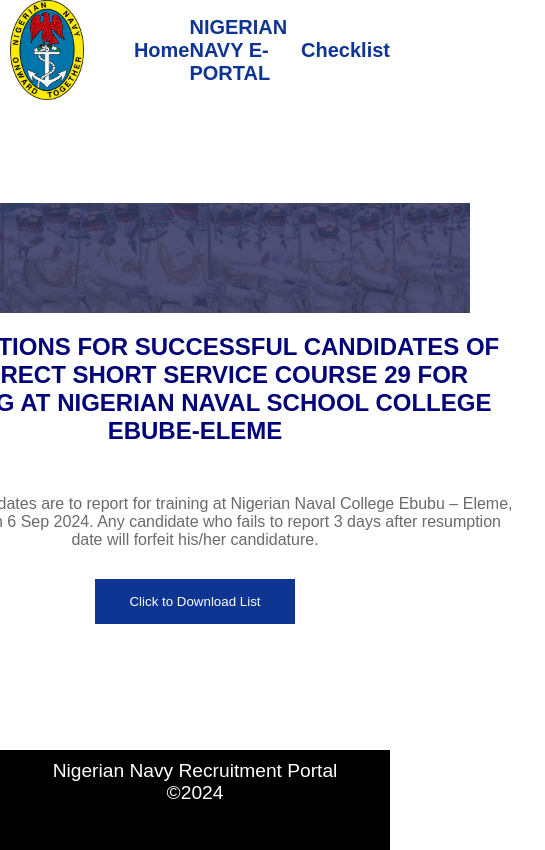
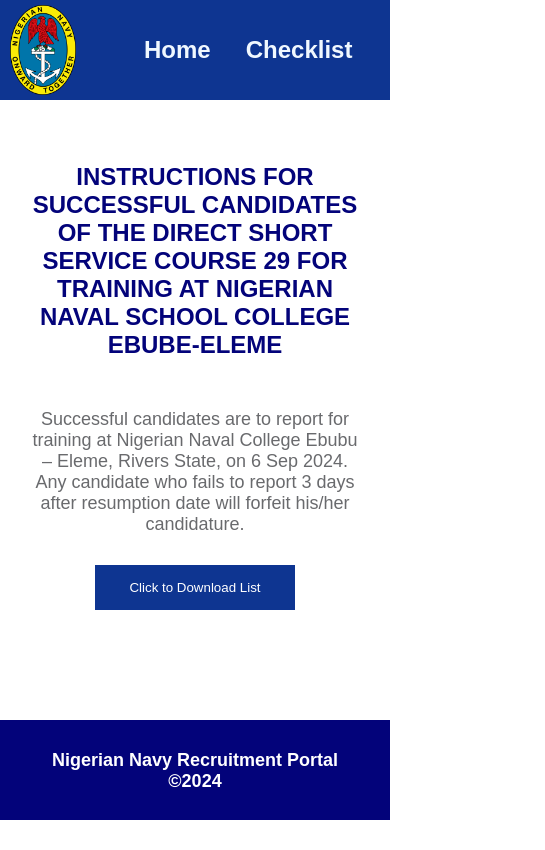
Before and after one commit to Kristencode/Nigerian-Navy-E-portal, a plain HTML site: page index.html in a window 390 px wide. Shown: the whole page, 545 px wide, since content can reach past the window. Drawn offline with Linux system fonts and the light colour scheme.

Commit message:
mobile view

```diff
--- a/index.html
+++ b/index.html
@@ -12,7 +12,7 @@
         <img src="images/Badge_of_the_Nigerian_Navy.svg.png" alt="">
         <ul>
             <li>Home</li>
-            <li>
+            <li id="none">
                NIGERIAN NAVY E-PORTAL
             </li>
             <li> Checklist</li>
--- a/style.css
+++ b/style.css
@@ -6,6 +6,8 @@
 body{
     font-family: sans-serif;
 }
+
+
 .nav{
     height: 100px;
     width: 100%;
@@ -54,7 +56,6 @@ li:hover{
     height: 110px;
     width: 550px;
     background-color: bisque;
-    margin-top: 0px;
     margin-top: 50px;
 }
 
@@ -127,6 +128,92 @@ footer p{
     color: white;
     font-size: larger;
 }
+
 body{
     height: 100%;
 }
+
+
+@media only screen and (max-width: 480px) {
+
+    body {
+      /* background-color: #0e3591; */
+      width: 100%;
+
+    }
+
+
+
+    .nav{
+      width: 100%;
+      background-color: #0e3591;
+      color: aliceblue;
+
+    }
+
+    .nav img{
+        height: 90px;
+
+    }
+
+
+  .nav ul{
+    margin: none;
+   margin-right: 20px;
+   width: 100%;
+
+  }
+
+  .nav li{
+    margin: 5px;
+    font-size: x-large;
+  }
+
+ #none{
+  color: white;
+  display: none;
+
+  }
+
+
+
+
+    .main{ width: 100%;
+        margin-top: 20px;
+    }
+
+ .mid{
+    width: 100%;
+
+ }
+
+
+    .main .mid .image{
+       display: none;
+    }
+
+    button{
+        width: 200px;
+        height: 45px;
+        color: white;
+        background-color: #0e3591;
+        border: none;
+
+    }
+
+
+p{
+    font-size: large;
+}
+
+
+footer{
+    display: flex;
+    background-color: #03037a;
+    text-align: center;
+    font-size: 15px;
+    font-weight: bold;
+    }
+
+
+}
```
